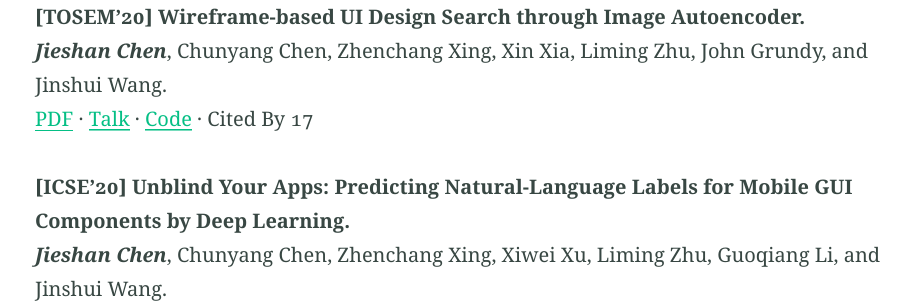
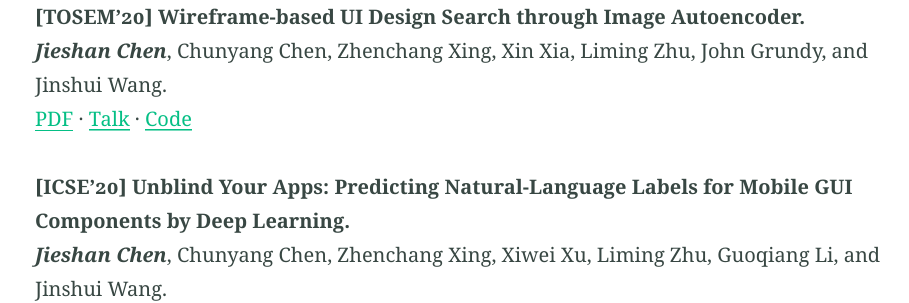
Before and after one commit to chenjshnn/chenjshnn.github.io, a Jekyll site: the page built from index.md, in a window 1280 px wide and 900 px high, scrolled down 1772 px. Shown: the part 155-458 px from the top of the window, without its empty margins (173-1082 px from the left). Built offline with Jekyll 4.4.1, drawn with Linux system fonts in a browser that asks for light colours.

Commit message:
Update index.md

```diff
--- a/index.md
+++ b/index.md
@@ -44,7 +44,7 @@ July 2022 · [PDF](/files/Preprint_2022_VideoReply.pdf)
 
 **[TOSEM'20] Wireframe-based UI Design Search through Image Autoencoder.** <br />
 ***Jieshan Chen***, Chunyang Chen, Zhenchang Xing, Xin Xia, Liming Zhu, John Grundy, and Jinshui Wang. <br />
-[PDF](/files/tosem2020-uisearch.pdf) · [Talk](https://www.youtube.com/watch?v=wF4VDrMpRdo) · [Code](https://github.com/chenjshnn/WAE) · Cited By 17
+[PDF](/files/tosem2020-uisearch.pdf) · [Talk](https://www.youtube.com/watch?v=wF4VDrMpRdo) · [Code](https://github.com/chenjshnn/WAE)
 
 **[ICSE'20] Unblind Your Apps: Predicting Natural-Language Labels for Mobile GUI Components by Deep Learning.** <br />
 ***Jieshan Chen***, Chunyang Chen, Zhenchang Xing, Xiwei Xu, Liming Zhu, Guoqiang Li, and Jinshui Wang. <br />
@@ -75,5 +75,4 @@ Guibin Chen, Deheng Ye, Zhenchang Xing, ***Jieshan Chen***, and Erik Cambria. <b
 · The Mining Software Repositories (MSR-2021)
 
 
-
 <a href="https://clustrmaps.com/site/1bnhz" title="Visit tracker"><img src="//www.clustrmaps.com/map_v2.png?d=0jSi742nBLW1zBplx2X6Hk-w2T5g-tjKJyF38nxa7fU&cl=ffffff"></a>
```
